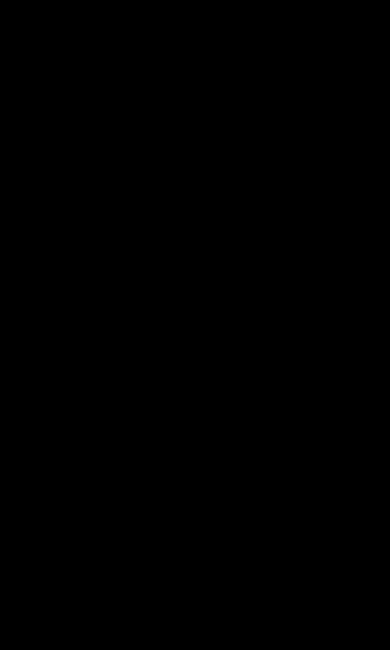
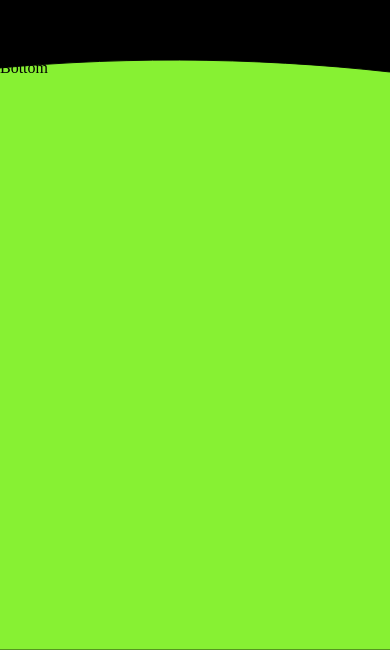
Before and after one commit to HemanthDas/Weather-App, a React (Vite) app: page / in a window 390 px wide. Shown: the part 194-844 px from the top of the page. Built offline with nearby package versions, Linux system fonts and the light colour scheme.

Commit message:
Update Bottom.jsx App.css

```diff
--- a/src/App.css
+++ b/src/App.css
@@ -1,8 +1,11 @@
 * {
+  -webkit-box-sizing: border-box;
+  -moz-box-sizing: border-box;
   box-sizing: border-box;
   margin: 0;
   padding: 0;
 }
+
 body {
   height: 100vh;
   overflow-x: hidden;
@@ -10,3 +13,24 @@ body {
   transition: background-color 5s ease-in-out;
   background-color: black;
 }
+
+#root {
+  height: 100%;
+  width: 100%;
+}
+
+#top-body {
+  height: 30%;
+}
+
+#bottom-body {
+  background: url("/images/back.svg") no-repeat;
+  background-size: cover;
+  height: 70%;
+}
+
+@media screen and (max-width: 768px) {
+  #bottom-body {
+    background-position: center;
+  }
+}
--- a/src/App.jsx
+++ b/src/App.jsx
@@ -1,9 +1,11 @@
 import "./App.css";
+import Top from "./components/top";
+import Bottom from "./components/bottom";
 function App() {
   return (
     <>
-
-
+      <Top />
+      <Bottom />
     </>
   );
 }
```
Also changed, not shown: public/images/back.svg (added).
